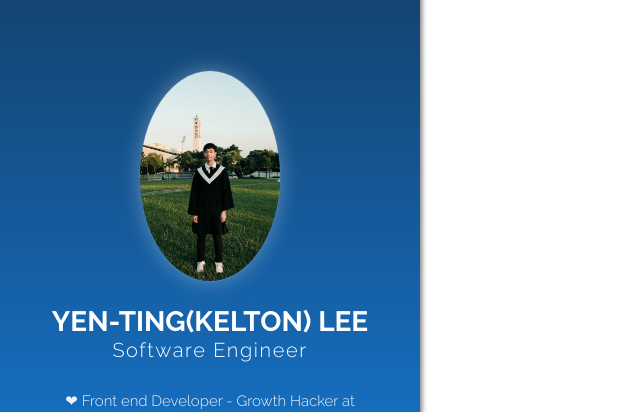
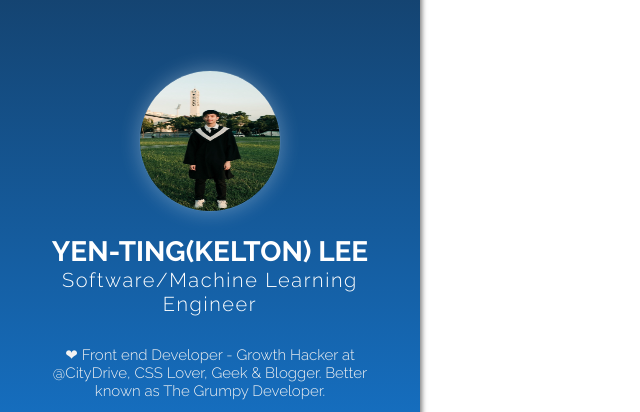
Before and after one commit to keltonlee/kelton-portfolio, a React (Create React App) app: page / in a window 1280 px wide. Shown: the part 130-542 px from the top of the page, without its empty margins (0-640 px from the left). Built offline with nearby package versions, Linux system fonts and the light colour scheme.

Commit message:
slight change

```diff
--- a/public/css/style.css
+++ b/public/css/style.css
@@ -60,6 +60,7 @@ header .wrapper .content-wrapper {
 
 .sidebar .bio .avatar img {
     width: 140px;
+    height: 140px;
     border-radius: 50%;
     border: 1px solid rgba(255, 255, 255, 0.2);
     -webkit-box-shadow: 0 0 20px rgba(255, 255, 255, 0.3);
--- a/src/App.js
+++ b/src/App.js
@@ -5,14 +5,15 @@ import Education from './components/Education';
 import Certificate from './components/Certificate';
 import Skills from './components/Skills';
 import photo from './components/photo.jpg';
+import photo2 from './components/photo2.png';
 
 class App extends Component {
   render() {
 
     const person = {
-      avatar: photo,
+      avatar: photo2,
       name: 'Yen-Ting(Kelton) Lee',
-      profession: 'Software Engineer',
+      profession: 'Software/Machine Learning Engineer',
       bio: '❤ Front end Developer - Growth Hacker at @CityDrive, CSS Lover, Geek & Blogger. Better known as The Grumpy Developer.',
       address: 'Kaohsiung, Taiwan.',
       email: 'keltonyt@gmail.com',
```
Also changed, not shown: src/components/photo2.png (added).
